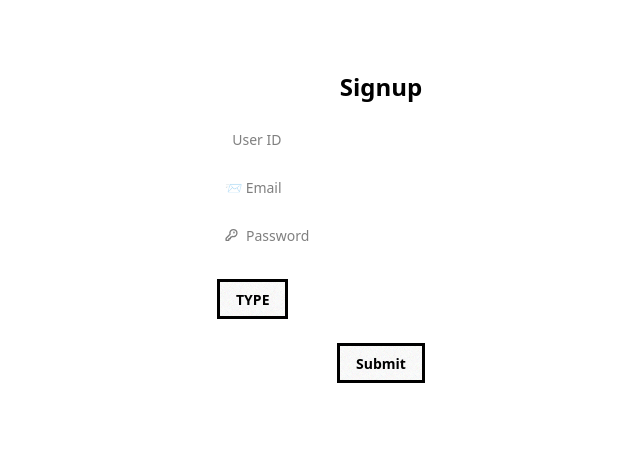
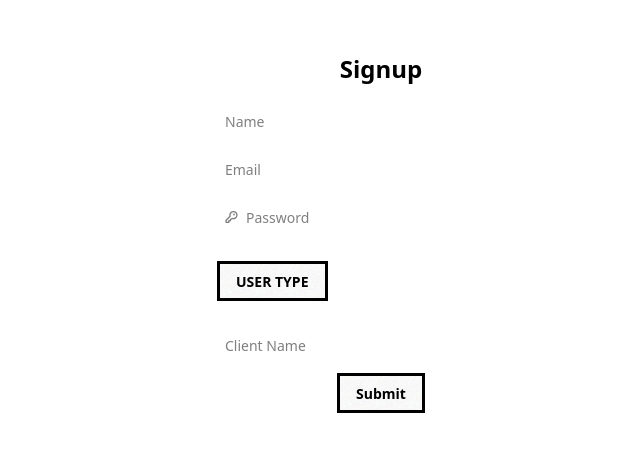
Before and after one commit to AakashxD/CRM_REACT, a React (Vite) app: page /signup in a window 1280 px wide. Shown: the part 167-618 px from the top of the page, without its empty margins (259-899 px from the left). Built offline with nearby package versions, Linux system fonts and the light colour scheme.

Commit message:
added signup

```diff
--- a/src/pages/Auth/Signup.jsx
+++ b/src/pages/Auth/Signup.jsx
@@ -1,22 +1,77 @@
-import React from "react";
+import React, { useState } from "react";
+import axiosInstance from "../../config/axiosInstance";
+import { useNavigate } from "react-router-dom";
 
 const Signup = () => {
+  const navigate = useNavigate();
+  const [userInfo, setUserInfo] = useState({
+    email: "",
+    password: "",
+    name: "",
+    clientName: "",
+    userType: "",
+    userStatus: "",
+  });
+
+  async function handleSubmit(event) {
+    event.preventDefault();
+    console.log(userInfo);
+    try {
+      const response = await axiosInstance.post("/auth/signup", userInfo);
+      console.log(response);
+      if (response) {
+        setTimeout(() => {
+          navigate("/");
+        }, 3000);
+      }
+      defaultValue();
+    } catch (error) {
+      console.error("Signup failed:", error);
+    }
+  }
+
+  function defaultValue() {
+    setUserInfo({
+      email: "",
+      password: "",
+      name: "",
+      clientName: "",
+      userType: "",
+      userStatus: "",
+    });
+  }
+
+  function handleUserTypeSelection(e) {
+    const type = e.target.textContent.trim().toLowerCase(); // Remove any extra spaces
+    setUserInfo((prev) => ({
+      ...prev,
+      userType: type,
+      userStatus: type.toUpperCase() === "CUSTOMER" ? "approved" : "suspended",
+    }));
+  }
+
   return (
-    <div className="flex justify-center items-center h-[100vh] ">
+    <div className="flex justify-center items-center h-[100vh]">
       <div className="card bg-primary text-primary-content w-96">
         <div className="card-body">
           <div className="flex justify-center">
-            <h1 className="card-title text-2xl mb-2 ">Signup</h1>
+            <h1 className="card-title text-2xl mb-2">Signup</h1>
           </div>
           <input
             type="text"
-            placeholder="  User ID"
+            placeholder="Name"
             className="input input-accent"
+            value={userInfo.name}
+            onChange={(e) => setUserInfo({ ...userInfo, name: e.target.value })}
           />
           <input
             type="email"
-            placeholder="📨 Email"
+            placeholder="Email"
             className="input input-accent"
+            value={userInfo.email}
+            onChange={(e) =>
+              setUserInfo({ ...userInfo, email: e.target.value })
+            }
           />
           <label className="input validator">
             <svg
@@ -39,31 +94,48 @@ const Signup = () => {
               type="password"
               required
               placeholder="Password"
-              minlength="8"
+              minLength="8"
               pattern="(?=.*\d)(?=.*[a-z])(?=.*[A-Z]).{8,}"
               title="Must be more than 8 characters, including number, lowercase letter, uppercase letter"
+              value={userInfo.password}
+              onChange={(e) =>
+                setUserInfo({ ...userInfo, password: e.target.value })
+              }
             />
           </label>
-
-          <div className="card-actions mt-3 mb-3 ">
+          <div className="card-actions mt-3 mb-3">
             <div className="dropdown dropdown-right dropdown-center">
               <div tabIndex={0} role="button" className="btn m-1">
-                TYPE
+                {userInfo.userType ? userInfo.userType.toUpperCase() : "USER TYPE"}
               </div>
-              <ul
-                tabIndex={0}
-                className="dropdown-content menu bg-base-100 rounded-box z-1 w-52 p-2 shadow-sm"
-              >
+              <ul className="dropdown-content menu bg-base-100 rounded-box z-1 w-52 p-2 shadow-sm">
                 <li>
-                  <a>CUSTOMER</a>
+                  <button onClick={handleUserTypeSelection}>CUSTOMER</button>
                 </li>
                 <li>
-                  <a>ENGINEER</a>
+                  <button onClick={handleUserTypeSelection}>ENGINEER</button>
+                </li>
+                <li>
+                  <button onClick={handleUserTypeSelection}>ADMIN</button>
                 </li>
               </ul>
             </div>
-            <div className="flex justify-center w-full mt-3">
-              <button className="btn hover:bg-gray-700">Submit</button>
+          </div>
+
+          <input
+            type="text"
+            placeholder="Client Name"
+            className="input input-accent"
+            value={userInfo.clientName}
+            onChange={(e) =>
+              setUserInfo({ ...userInfo, clientName: e.target.value })
+            }
+          />
+          <div className="card-actions justify-end">
+            <div className="flex justify-center w-full">
+              <button className="btn hover:bg-gray-700" onClick={handleSubmit}>
+                Submit
+              </button>
             </div>
           </div>
         </div>
```
